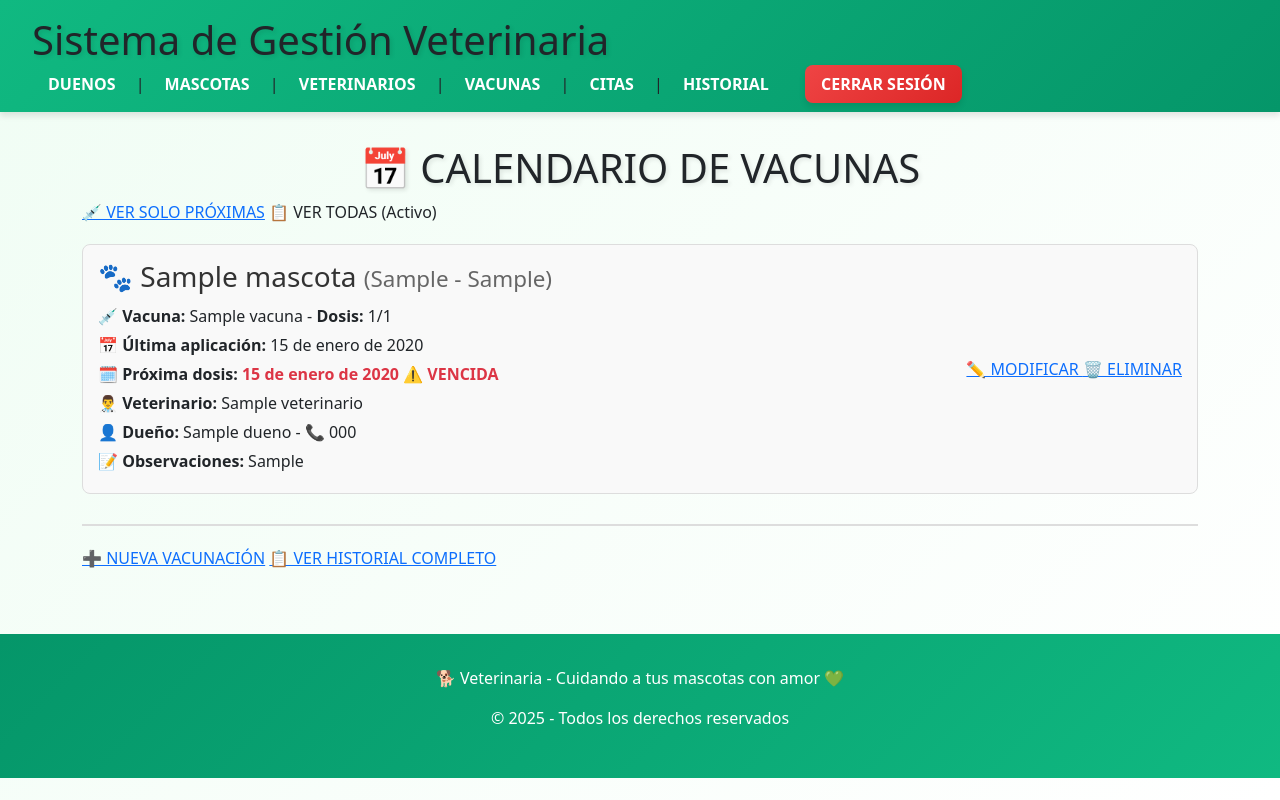
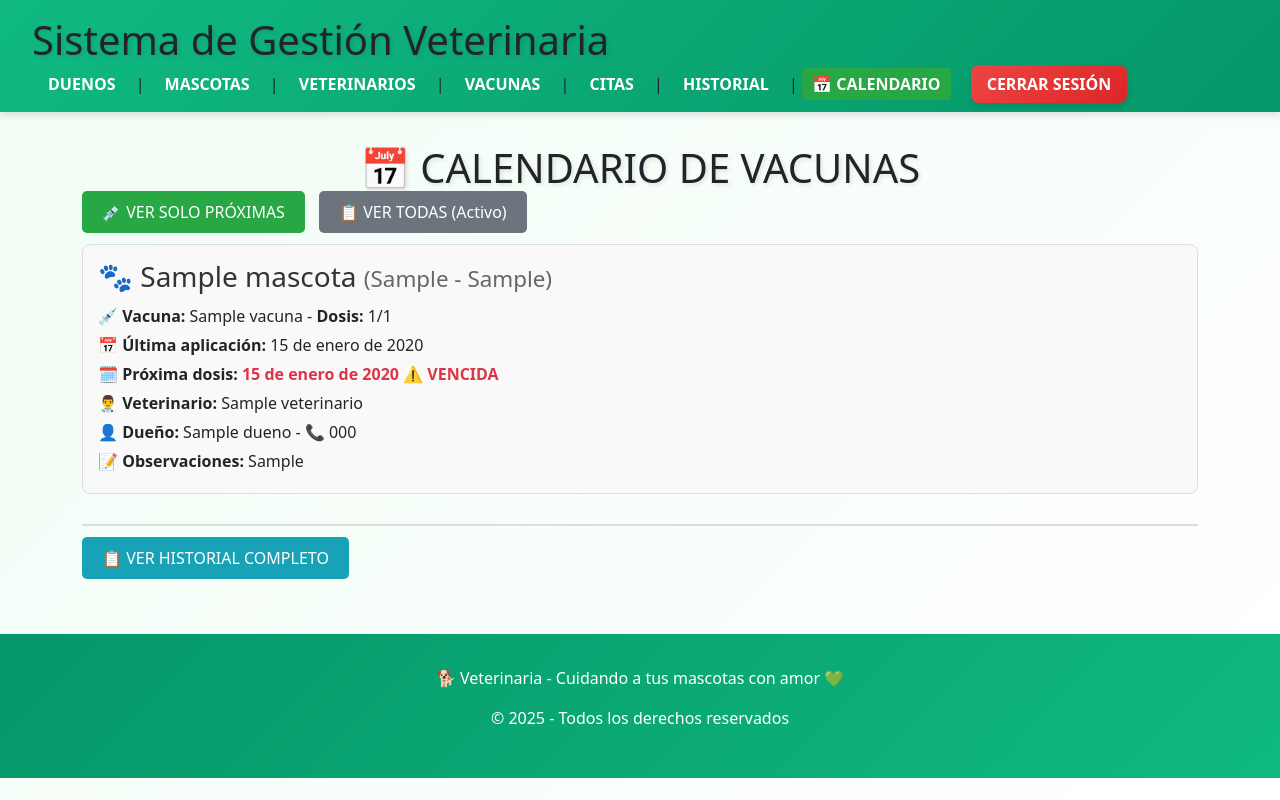
Before and after one commit to Jorge-Luis-Contreras-Maidana/ProyectoWeb3, a Django app: page /calendario_vacunas/ in a window 1280 px wide. Run offline with Django 5.2, Linux system fonts and the light colour scheme; tables that the repository leaves empty hold one stand-in row (values such as "Sample post").

Commit message:
cambios funciones atp

```diff
--- a/proyectoweb3/appVeterinaria/templates/base.html
+++ b/proyectoweb3/appVeterinaria/templates/base.html
@@ -23,7 +23,8 @@
                     <a href="{% url 'listar_veterinarios' %}">VETERINARIOS</a> |
                     <a href="{% url 'listar_vacunas' %}">VACUNAS</a> |
                     <a href="{% url 'listar_citas' %}">CITAS</a> |
-                    <a href="{% url 'listar_historial' %}">HISTORIAL</a>
+                    <a href="{% url 'listar_historial' %}">HISTORIAL</a> |
+                    <a href="{% url 'calendario_vacunas' %}" style="background-color: #28a745; padding: 5px 10px; border-radius: 4px; color: white;">📅 CALENDARIO</a>
                     <a href="#" onclick="document.getElementById('logout-form').submit();" style="
                         background: linear-gradient(135deg, #ef4444, #dc2626); /* Fondo Rojo */
                         color: var(--blanco);
--- a/proyectoweb3/appVeterinaria/templates/calendario_vacunas.html
+++ b/proyectoweb3/appVeterinaria/templates/calendario_vacunas.html
@@ -6,11 +6,11 @@
     <!-- Botones de filtro -->
     <div style="margin-bottom: 20px;">
         {% if mostrar_proximas %}
-            <a href="{% url 'calendario_vacunas' %}" >📋 VER TODAS</a>
-            <span >💉 PRÓXIMAS VACUNAS (Activo)</span>
+            <a href="{% url 'calendario_vacunas' %}" style="padding: 10px 20px; background-color: #6c757d; color: white; text-decoration: none; border-radius: 5px; margin-right: 10px;">📋 VER TODAS</a>
+            <span style="padding: 10px 20px; background-color: #28a745; color: white; border-radius: 5px;">💉 PRÓXIMAS VACUNAS (Activo)</span>
         {% else %}
-            <a href="{% url 'calendario_vacunas' %}?proximas=1" >💉 VER SOLO PRÓXIMAS</a>
-            <span >📋 VER TODAS (Activo)</span>
+            <a href="{% url 'calendario_vacunas' %}?proximas=1" style="padding: 10px 20px; background-color: #28a745; color: white; text-decoration: none; border-radius: 5px; margin-right: 10px;">💉 VER SOLO PRÓXIMAS</a>
+            <span style="padding: 10px 20px; background-color: #6c757d; color: white; border-radius: 5px;">📋 VER TODAS (Activo)</span>
         {% endif %}
     </div>
 
@@ -56,13 +56,19 @@
                             {% endif %}
                         </div>
                         <div style="margin-left: 20px;">
-                            <a href="{% url 'actualizar_historial' vacuna.id_vacunacion %}" >
+                            {% if user.is_superuser or user.is_staff %}
+                                <a href="{% url 'actualizar_historial' vacuna.id_vacunacion %}"
+                                   style="display: inline-block; padding: 8px 15px; background-color: #007bff; color: white; text-decoration: none; border-radius: 4px; margin-bottom: 5px;">
                                     ✏️ MODIFICAR
                                 </a>
+                            {% endif %}
+                            {% if user.is_superuser %}
                                 <a href="{% url 'eliminar_historial' vacuna.id_vacunacion %}"
+                                   style="display: inline-block; padding: 8px 15px; background-color: #dc3545; color: white; text-decoration: none; border-radius: 4px;"
                                    onclick="return confirm('¿Está seguro de eliminar este registro?');">
                                     🗑️ ELIMINAR
                                 </a>
+                            {% endif %}
                         </div>
                     </div>
                 </div>
@@ -81,7 +87,9 @@
     {% endif %}
 
     <div style="margin-top: 30px; padding-top: 20px; border-top: 2px solid #ddd;">
-        <a href="{% url 'crear_historial' %}" >➕ NUEVA VACUNACIÓN</a>
-        <a href="{% url 'listar_historial' %}">📋 VER HISTORIAL COMPLETO</a>
+        {% if user.is_superuser or user.is_staff %}
+            <a href="{% url 'crear_historial' %}" style="padding: 10px 20px; background-color: #28a745; color: white; text-decoration: none; border-radius: 5px; margin-right: 10px;">➕ NUEVA VACUNACIÓN</a>
+        {% endif %}
+        <a href="{% url 'listar_historial' %}" style="padding: 10px 20px; background-color: #17a2b8; color: white; text-decoration: none; border-radius: 5px;">📋 VER HISTORIAL COMPLETO</a>
     </div>
 {% endblock %}
--- a/proyectoweb3/appVeterinaria/templates/listar_historial.html
+++ b/proyectoweb3/appVeterinaria/templates/listar_historial.html
@@ -79,4 +79,8 @@
         </tbody>
     </table>
 
+    <div style="margin-top: 20px;">
+        <a href="{% url 'calendario_vacunas' %}" style="padding: 10px 20px; background-color: #28a745; color: white; text-decoration: none; border-radius: 5px;">📅 VER CALENDARIO DE VACUNAS</a>
+    </div>
+
 {% endblock %}
--- a/proyectoweb3/appVeterinaria/views.py
+++ b/proyectoweb3/appVeterinaria/views.py
@@ -209,10 +209,13 @@ def crear_vacuna(request):
 # =====================================================================================
 
 def listar_citas(request):
+    from datetime import datetime
     mostrar_futuras = request.GET.get('futuras', None)
 
     if mostrar_futuras:
-        citas = Cita.objects.filter(fecha__gte=date.today()).order_by('fecha')
+        # Usar datetime para comparar con DateTimeField
+        ahora = datetime.now()
+        citas = Cita.objects.filter(fecha__gte=ahora).order_by('fecha')
     else:
         citas = Cita.objects.all().order_by('fecha')
 
```
Also changed, not shown: proyectoweb3/appVeterinaria/templates/listar_citas.html (+19 -3 lines). Lines whose indentation alone changed are shown as unchanged.
